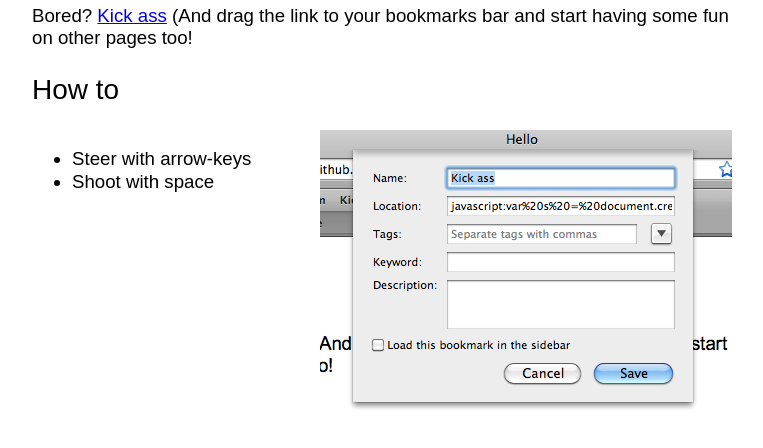
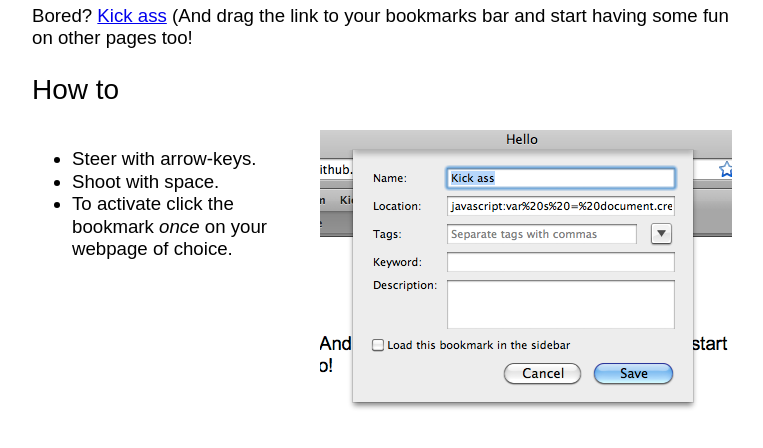
Before and after one commit to erkie/erkie.github.com, a plain HTML site: page index.html in a window 1280 px wide. Shown: the part 90-538 px from the top of the page, without its empty margins (258-1021 px from the left). Drawn offline with Linux system fonts and the light colour scheme.

Commit message:
Added explanatory text
Signed-off-by: Erik Andersson <erik.rothoff@gmail.com>

```diff
--- a/index.html
+++ b/index.html
@@ -25,9 +25,10 @@
 
 			<h2>How to</h2>
 
-			<ul style="float:left">
-				<li>Steer with arrow-keys</li>
-				<li>Shoot with space</li>
+			<ul style="float:left; width: 200px;">
+				<li>Steer with arrow-keys.</li>
+				<li>Shoot with space.</li>
+				<li>To activate click the bookmark <em>once</em> on your webpage of choice.</li>
 			</ul>
 
 			<img style="float: right" src="wow.png" alt="" />
```
